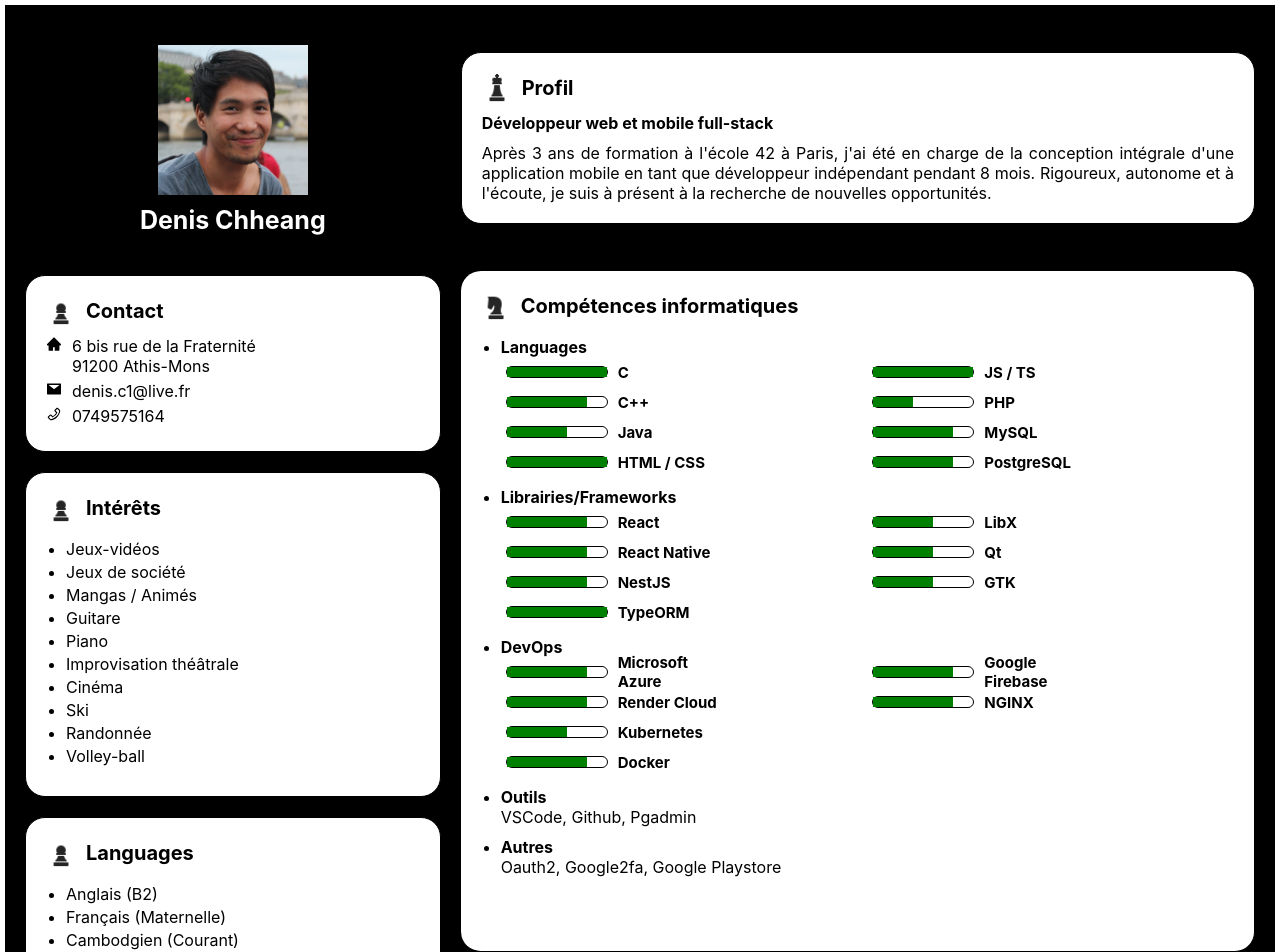
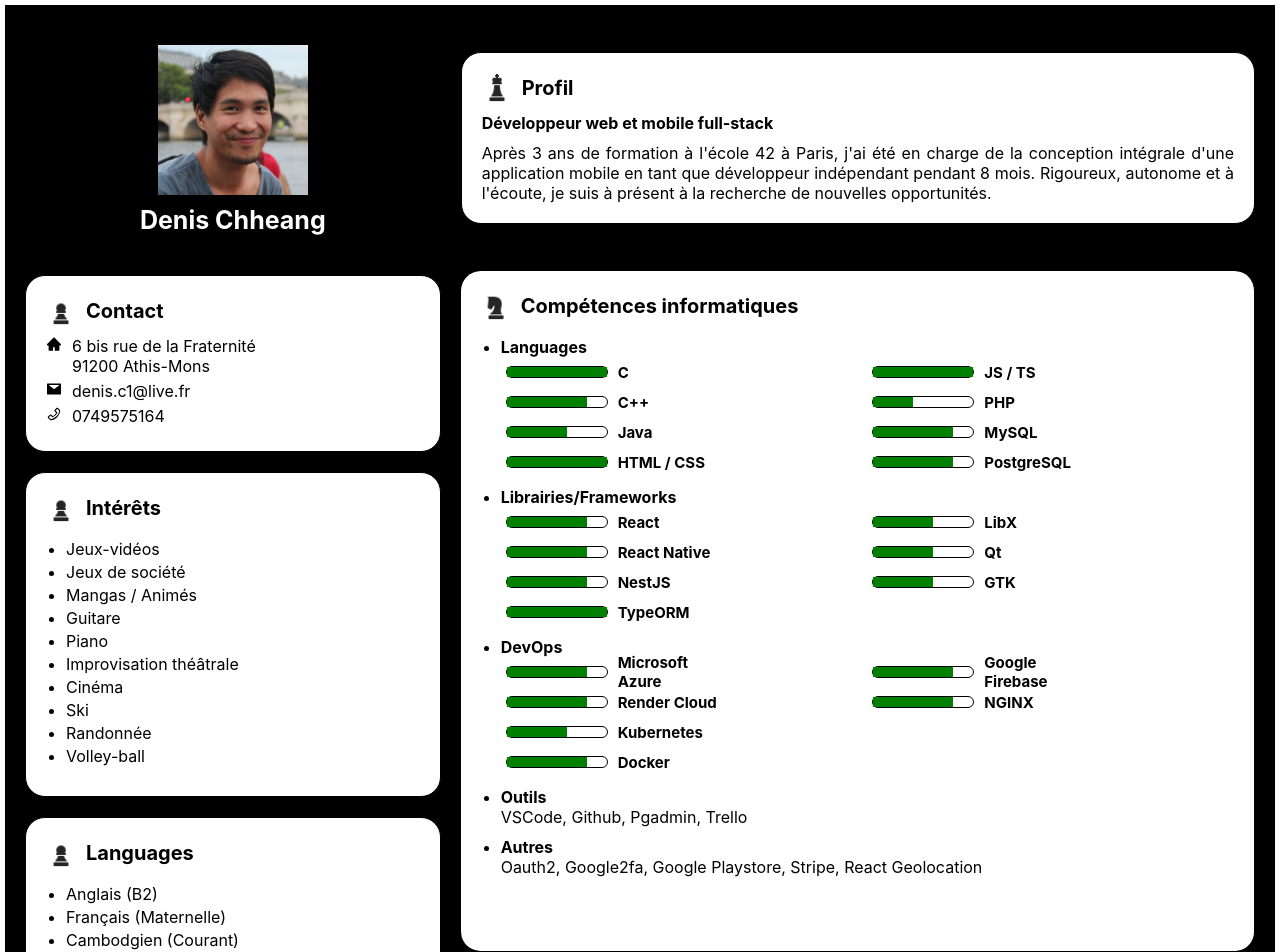
Before and after one commit to DenisChh/cv, a React (Create React App) app: page / in a window 1280 px wide. Shown: the top 952 px of the page. Built offline with nearby package versions, Linux system fonts and the light colour scheme.

Commit message:
ajouts outils

```diff
--- a/package.json
+++ b/package.json
@@ -9,7 +9,7 @@
     "react": "^18.2.0",
     "react-dom": "^18.2.0",
     "react-icons": "^5.0.1",
-    "react-scripts": "5.0.1",
+    "react-scripts": "^5.0.1",
     "web-vitals": "^2.1.4"
   },
   "scripts": {
--- a/src/components/Competences.js
+++ b/src/components/Competences.js
@@ -319,7 +319,7 @@ const Competences = () => {
                         Outils
                     </span>
                     <div>
-                        VSCode, Github, Pgadmin
+                        VSCode, Github, Pgadmin, Trello
                     </div>
                 </li>
                 <li className="SkillCategory">
@@ -327,7 +327,7 @@ const Competences = () => {
                         Autres
                     </span>
                     <div>
-                        Oauth2, Google2fa, Google Playstore
+                        Oauth2, Google2fa, Google Playstore, Stripe, React Geolocation
                     </div>
                 </li>
             </ul >
```
Also changed, not shown: 2 other files (tests, documents, lock files or other folders).
